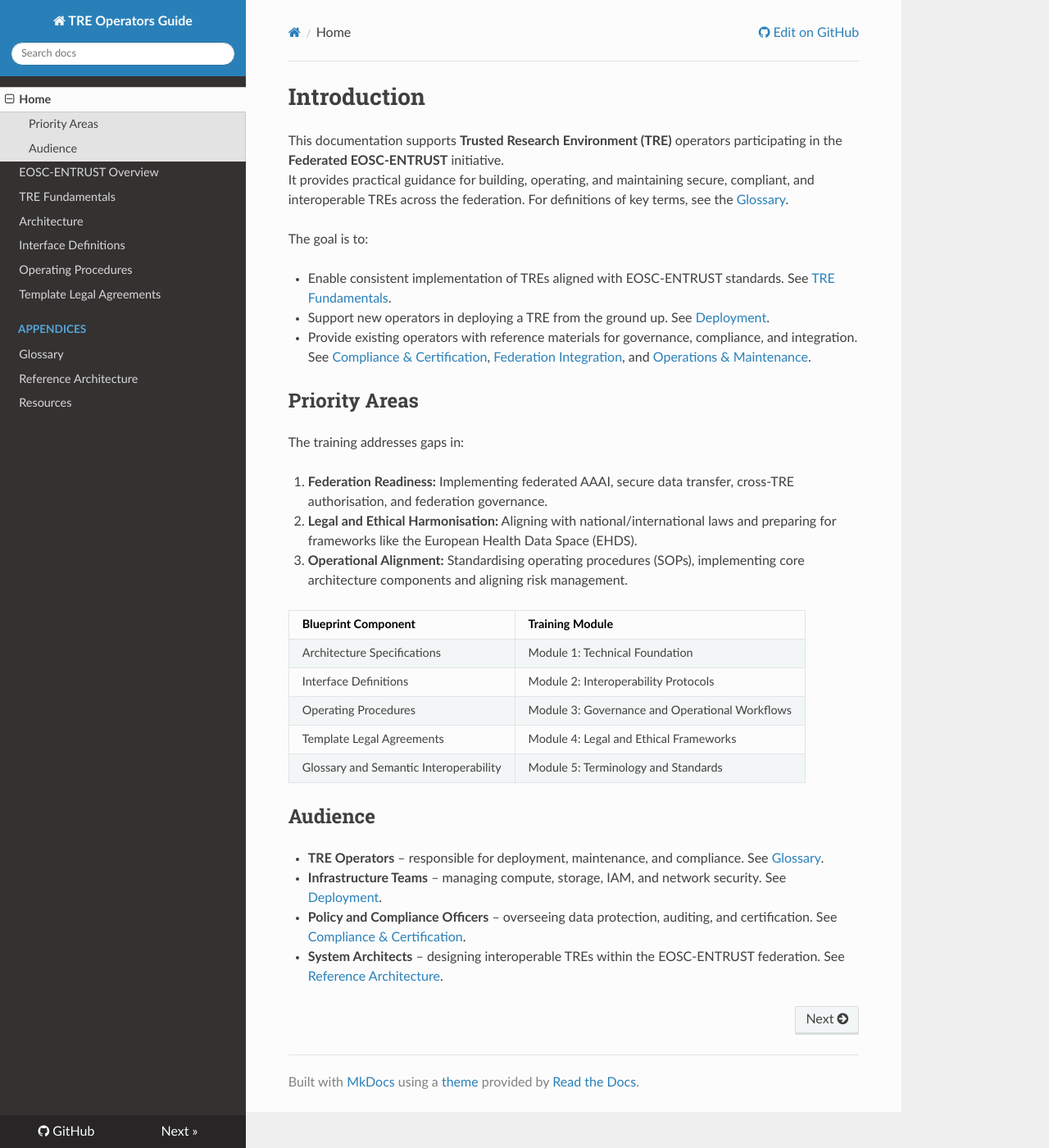
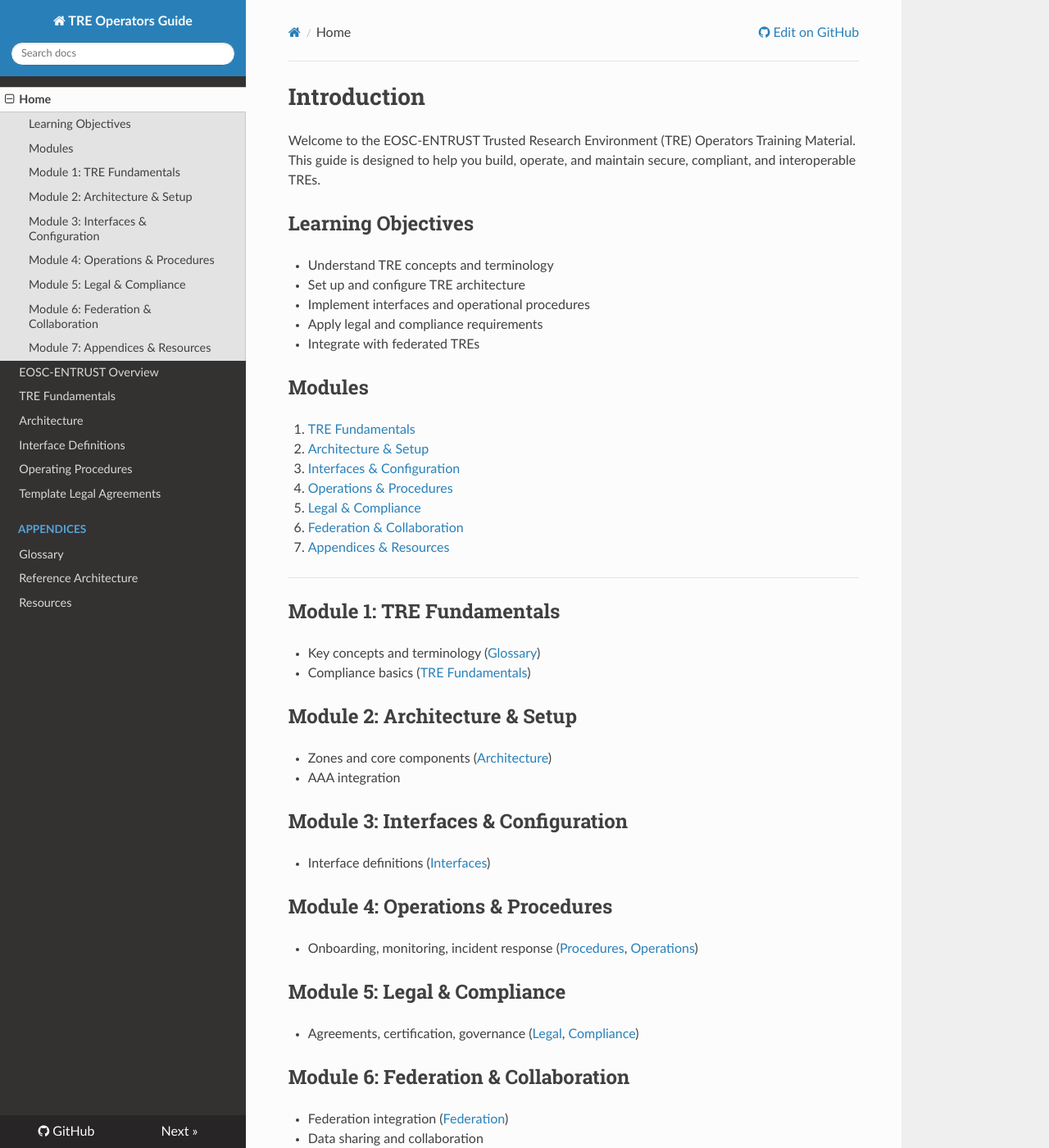
Before and after one commit to unioslo/tre-operators-docs, an MkDocs documentation site: the page built from docs/index.md, in a window 1280 px wide and 1400 px high. Shown: the whole window at 82% size. Built offline with MkDocs 1.6.1, drawn with Linux system fonts in a browser that asks for light colours; nearby versions of some CDN libraries; some of the changed text lies outside the part shown.

Commit message:
Enhance index.md with clearer learning objectives and module structure; add troubleshooting.md for common issues and FAQs for TRE operators.

```diff
--- a/docs/index.md
+++ b/docs/index.md
@@ -1,33 +1,48 @@
 # Introduction
 
+Welcome to the EOSC-ENTRUST Trusted Research Environment (TRE) Operators Training Material. This guide is designed to help you build, operate, and maintain secure, compliant, and interoperable TREs.
 
-This documentation supports **Trusted Research Environment (TRE)** operators participating in the **Federated EOSC-ENTRUST** initiative.
-It provides practical guidance for building, operating, and maintaining secure, compliant, and interoperable TREs across the federation. For definitions of key terms, see the [Glossary](appendices/glossary.md).
+## Learning Objectives
+- Understand TRE concepts and terminology
+- Set up and configure TRE architecture
+- Implement interfaces and operational procedures
+- Apply legal and compliance requirements
+- Integrate with federated TREs
 
-The goal is to:
+## Modules
 
-- Enable consistent implementation of TREs aligned with EOSC-ENTRUST standards. See [TRE Fundamentals](fundamentals.md).
-- Support new operators in deploying a TRE from the ground up. See [Deployment](deployment/index.md).
-- Provide existing operators with reference materials for governance, compliance, and integration. See [Compliance & Certification](compliance.md), [Federation Integration](federation.md), and [Operations & Maintenance](operations.md).
+1. [TRE Fundamentals](#module-1-tre-fundamentals)
+2. [Architecture & Setup](#module-2-architecture--setup)
+3. [Interfaces & Configuration](#module-3-interfaces--configuration)
+4. [Operations & Procedures](#module-4-operations--procedures)
+5. [Legal & Compliance](#module-5-legal--compliance)
+6. [Federation & Collaboration](#module-6-federation--collaboration)
+7. [Appendices & Resources](#module-7-appendices--resources)
 
-## Priority Areas
-The training addresses gaps in:
+---
 
-1.  **Federation Readiness:** Implementing federated AAAI, secure data transfer, cross-TRE authorisation, and federation governance.
-2.  **Legal and Ethical Harmonisation:** Aligning with national/international laws and preparing for frameworks like the European Health Data Space (EHDS).
-3.  **Operational Alignment:** Standardising operating procedures (SOPs), implementing core architecture components and aligning risk management.
+## Module 1: TRE Fundamentals
+- Key concepts and terminology ([Glossary](appendices/glossary.md))
+- Compliance basics ([TRE Fundamentals](fundamentals.md))
 
-| Blueprint Component | Training Module |
-| :--- | :--- |
-| Architecture Specifications | Module 1: Technical Foundation |
-| Interface Definitions | Module 2: Interoperability Protocols |
-| Operating Procedures | Module 3: Governance and Operational Workflows |
-| Template Legal Agreements | Module 4: Legal and Ethical Frameworks |
-| Glossary and Semantic Interoperability | Module 5: Terminology and Standards |
+## Module 2: Architecture & Setup
+- Zones and core components ([Architecture](modules/architecture/index.md))
+- AAA integration
 
-## Audience
+## Module 3: Interfaces & Configuration
+- Interface definitions ([Interfaces](modules/interfaces/index.md))
 
-- **TRE Operators** – responsible for deployment, maintenance, and compliance. See [Glossary](appendices/glossary.md#tre-operator).
-- **Infrastructure Teams** – managing compute, storage, IAM, and network security. See [Deployment](deployment/index.md).
-- **Policy and Compliance Officers** – overseeing data protection, auditing, and certification. See [Compliance & Certification](compliance.md).
-- **System Architects** – designing interoperable TREs within the EOSC-ENTRUST federation. See [Reference Architecture](appendices/reference-architecture.md).
+## Module 4: Operations & Procedures
+- Onboarding, monitoring, incident response ([Procedures](modules/procedures/index.md), [Operations](operations.md))
+
+## Module 5: Legal & Compliance
+- Agreements, certification, governance ([Legal](modules/legal/index.md), [Compliance](compliance.md))
+
+## Module 6: Federation & Collaboration
+- Federation integration ([Federation](federation.md))
+- Data sharing and collaboration
+
+## Module 7: Appendices & Resources
+- [Glossary](appendices/glossary.md)
+- [Reference Architecture](appendices/reference-architecture.md)
+- [Resources](appendices/resources.md)
```
Also changed, not shown: docs/troubleshooting.md (added, +21 -0 lines).
